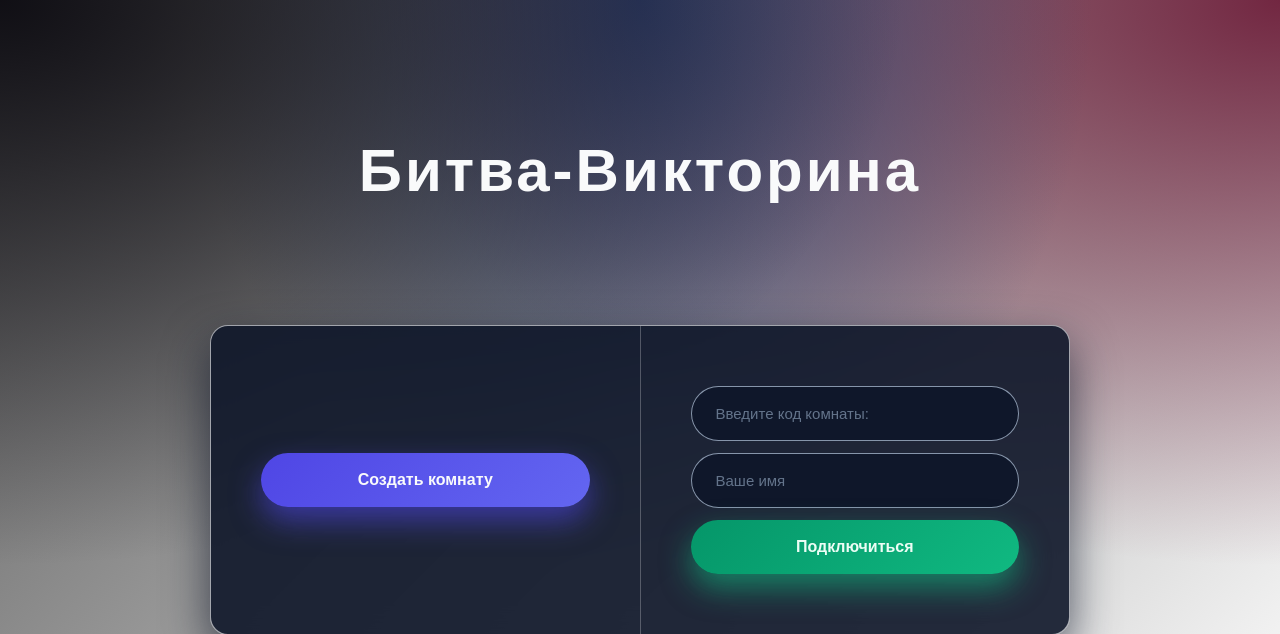
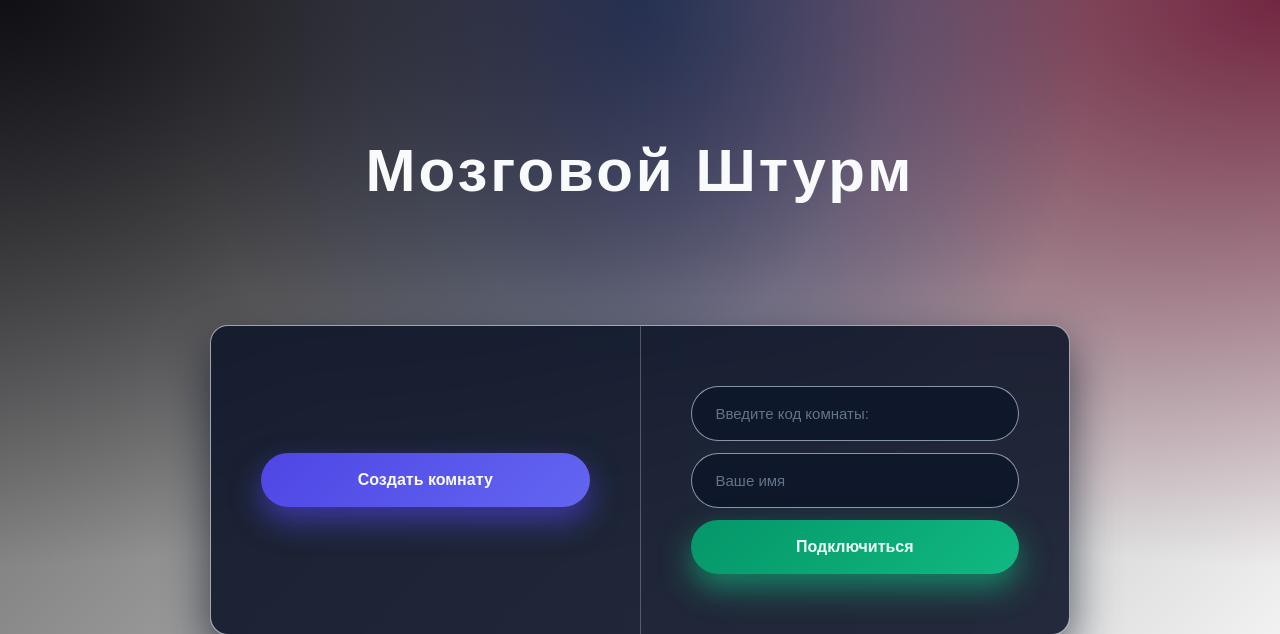
Before and after one commit to t-1mka/QuizBattle, a Flask app: page / in a window 1280 px wide. Shown: the top 634 px of the page. Run offline with Flask 3, Linux system fonts and the light colour scheme; some libraries are stand-ins or nearby versions.

Commit message:
Smallest change's
Readme update
sheet.html update

```diff
--- a/template/sheet.html
+++ b/template/sheet.html
@@ -3,12 +3,12 @@
     <head>
         <meta charset="UTF-8">
         <meta name="viewport" content="width=device-width, initial-scale=1.0">
-        <title>Quiz Battle</title>
+        <title>Мозговой Штурм</title>
         <link href="/static/style.css" rel="stylesheet">
     </head>
     <body>
         <header>
-            <h1>Битва-Викторина</h1>
+            <h1>Мозговой Штурм</h1>
         </header>
         <main id="view-main" class="view">
             <div class="controls-group">
```
Also changed, not shown: README.md.
